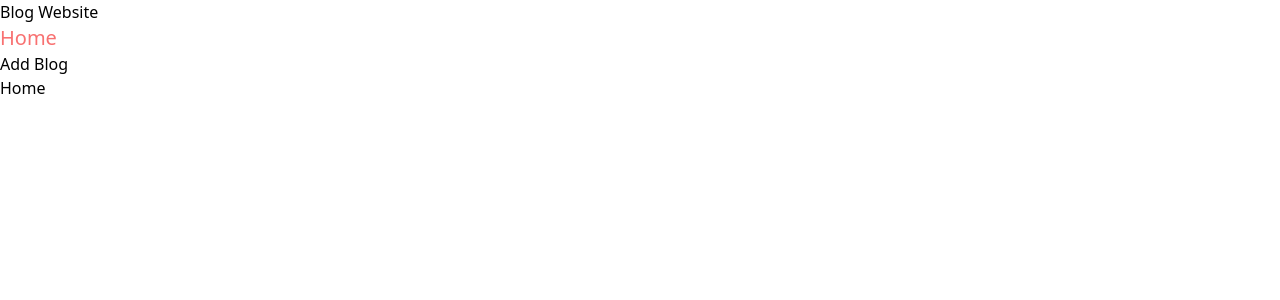
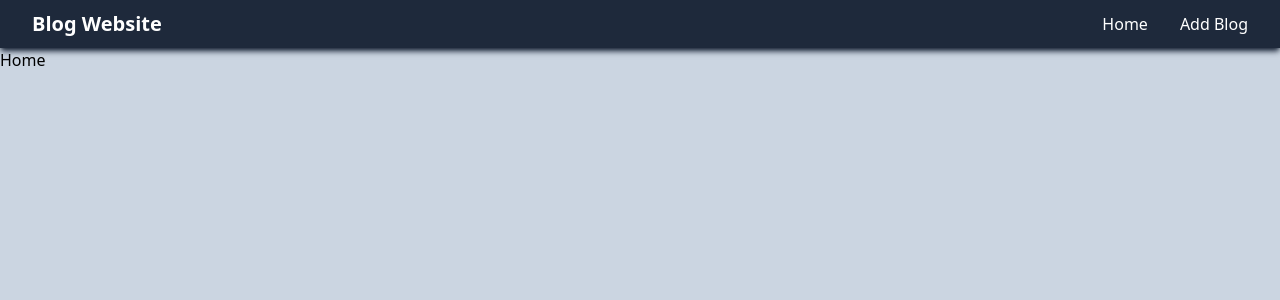
Before and after one commit to LucasMontecino/Blog-App, a React (Vite) app in the folder client/: page / in a window 1280 px wide. Shown: the top 300 px of the page. Built offline with nearby package versions, Linux system fonts and the light colour scheme; no server answers.

Commit message:
add style App and navbar component

```diff
--- a/client/src/App.jsx
+++ b/client/src/App.jsx
@@ -5,13 +5,13 @@ import NavBar from "./components/NavBar";
 
 function App() {
   return (
-    <>
+    <div className="container bg-slate-300 min-h-screen min-w-full">
       <NavBar />
       <Routes>
         <Route path="/" element={<Home />} />
         <Route path="/addBlog" element={<AddBlog />} />
       </Routes>
-    </>
+    </div>
   );
 }
 
--- a/client/src/components/NavBar/index.jsx
+++ b/client/src/components/NavBar/index.jsx
@@ -3,13 +3,15 @@ import { NavLink } from "react-router-dom";
 export default function NavBar() {
   return (
     <header>
-      <nav>
-        <h1>Blog Website</h1>
-        <ul>
+      <nav className="flex justify-between px-8 h-12 items-center bg-slate-800 text-white shadow-md shadow-slate-800">
+        <h1>
+          <NavLink to={"/"} className={"font-bold text-xl"}>
+            Blog Website
+          </NavLink>
+        </h1>
+        <ul className="flex gap-8">
           <li>
-            <NavLink to={"/"} className={"text-xl text-red-400"}>
-              Home
-            </NavLink>
+            <NavLink to={"/"}>Home</NavLink>
           </li>
           <li>
             <NavLink to={"/addBlog"}>Add Blog</NavLink>
```
